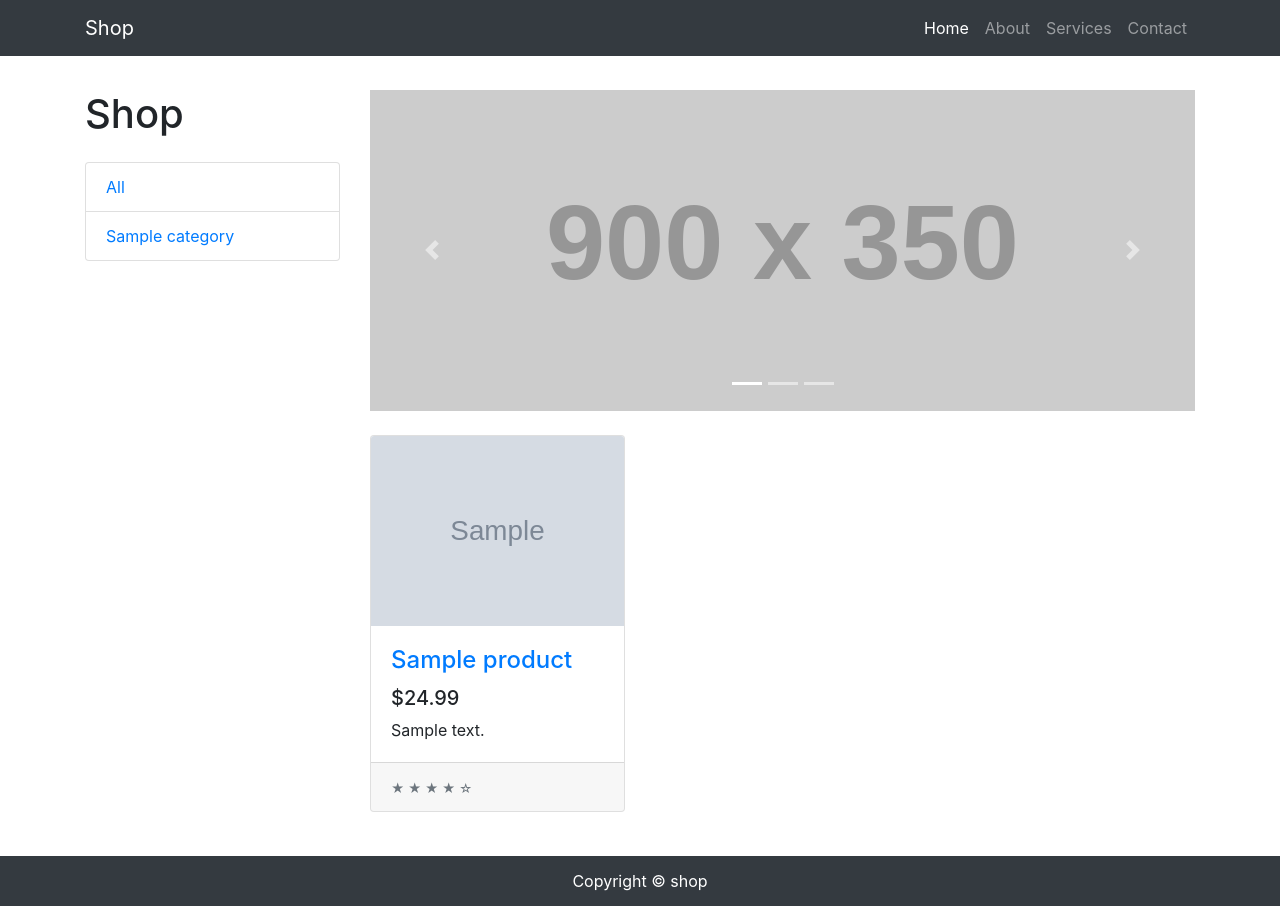
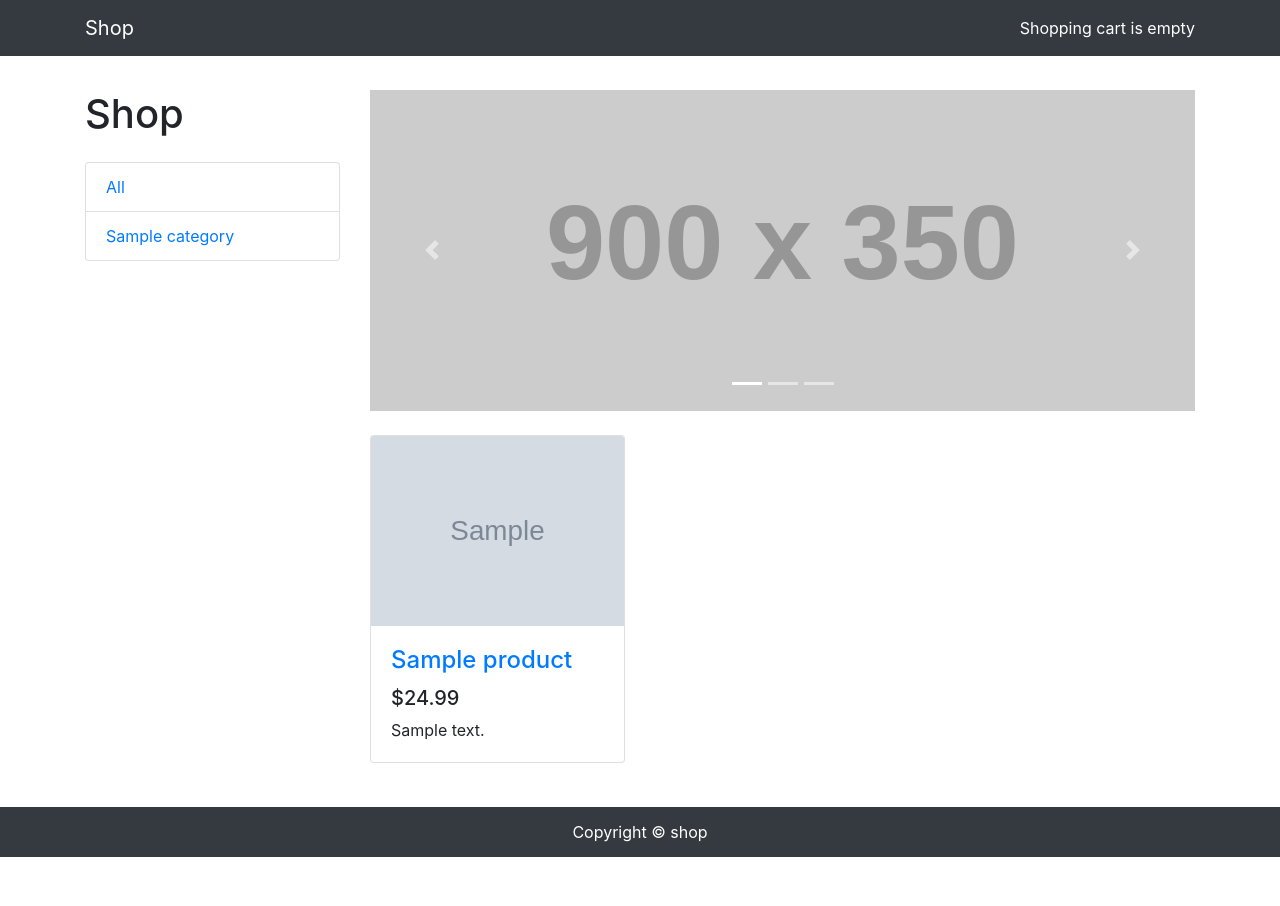
Before and after one commit to patni1992/django-ecommerce, a Django app: page / in a window 1280 px wide. After the commit the page ends 857 px from the top, so only its background shows below. Run offline with Django 3.2, Linux system fonts and the light colour scheme; tables that the repository leaves empty hold one stand-in row (values such as "Sample post"); grey boxes marked "Sample" are stand-in pictures; grey boxes labelled with a size stand in for pictures from a placeholder-image service; some libraries are stand-ins or nearby versions.

Commit message:
clean up html, trunc description

```diff
--- a/shop/templates/shop/base.html
+++ b/shop/templates/shop/base.html
@@ -58,19 +58,8 @@
             </button>
             <div class="collapse navbar-collapse" id="navbarResponsive">
                 <ul class="navbar-nav ml-auto">
-                    <li class="nav-item active">
-                        <a class="nav-link" href="#">Home
-                            <span class="sr-only">(current)</span>
-                        </a>
-                    </li>
-                    <li class="nav-item">
-                        <a class="nav-link" href="#">About</a>
-                    </li>
-                    <li class="nav-item">
-                        <a class="nav-link" href="#">Services</a>
-                    </li>
-                    <li class="nav-item">
-                        <a class="nav-link" href="#">Contact</a>
+                    <li class="nav-item active text-white">
+                        Shopping cart is empty
                     </li>
                 </ul>
             </div>
--- a/shop/templates/shop/product_item.html
+++ b/shop/templates/shop/product_item.html
@@ -15,8 +15,6 @@
             <a href="#" class="list-group-item">Category 3</a>
           </div>
         </div>
-        <!-- /.col-lg-3 -->
-
         <div class="col-lg-9">
 
           <div class="card mt-4">
@@ -28,7 +26,6 @@
             </div>
           </div>
         </div>
-        <!-- /.col-lg-9 -->
 
       </div>
 
--- a/shop/templates/shop/products_list.html
+++ b/shop/templates/shop/products_list.html
@@ -51,10 +51,7 @@
                 <a href="/{{ product.id }}/{{ product.slug }}">{{ product.name }}</a>
               </h4>
               <h5>$24.99</h5>
-              <p class="card-text">{{ product.description }}</p>
-            </div>
-            <div class="card-footer">
-              <small class="text-muted">&#9733; &#9733; &#9733; &#9733; &#9734;</small>
+              <p class="card-text">{{ product.description|truncatechars:180 }}</p>
             </div>
           </div>
         </div>
```
